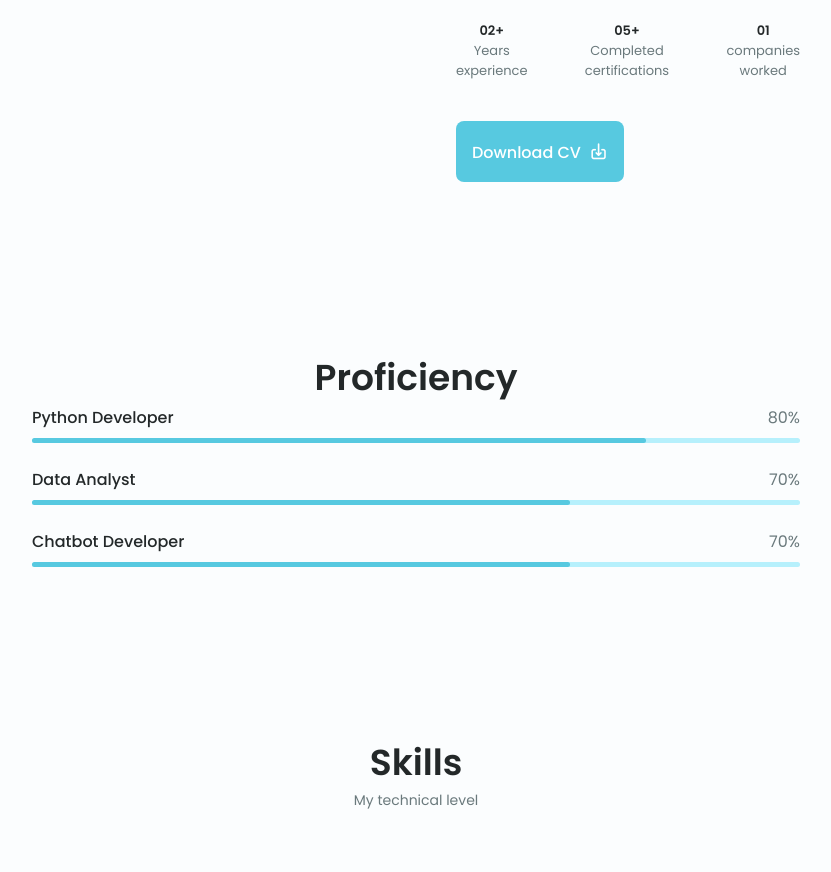
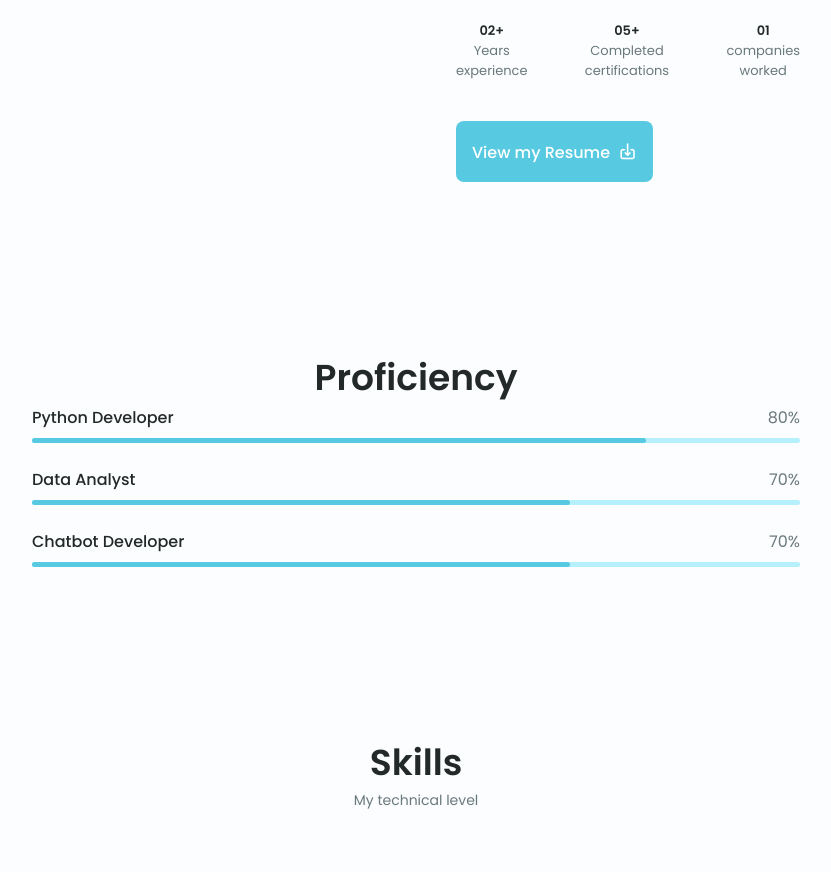
Before and after one commit to Dileep62892/DileepB, a plain HTML site: page index.html in a window 1280 px wide. Shown: the part 1347-2219 px from the top of the page, without its empty margins (224-1055 px from the left). Drawn offline with nearby package versions, Linux system fonts and the light colour scheme.

Commit message:
Updated index.html

```diff
--- a/index.html
+++ b/index.html
@@ -162,7 +162,7 @@
                         </div>
                         <div class="about__buttons">
                             <a download="" href="https://drive.google.com/file/d/1-B0vw8Z6ro5xCZZRWoGcIwzgs2KZ78M_/view?usp=sharing" class="button button--flex">
-                                Download CV<i class="uil uil-download-alt button__icon"></i>
+                                View my Resume<i class="uil uil-download-alt button__icon"></i>
                             </a>
                         </div>
                     </div>
```
